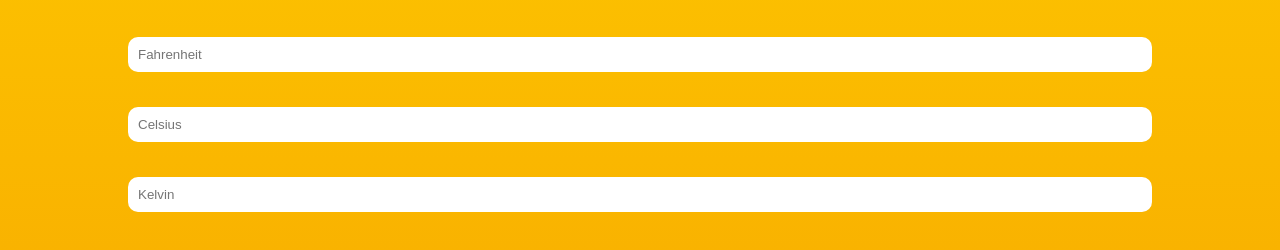
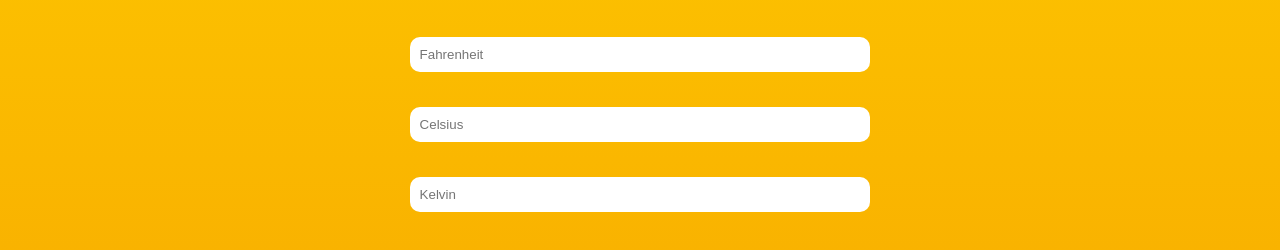
Before and after one commit to Bnjackson/temperature-converter-app, a plain HTML site: page index.html in a window 1280 px wide. Shown: the part 338-588 px from the top of the page. Drawn offline with Linux system fonts and the light colour scheme.

Commit message:
Update style.css

```diff
--- a/CSS/style.css
+++ b/CSS/style.css
@@ -39,3 +39,10 @@ TEMPERATURE CONVERTER
     border-radius: 10px;
     border-style: none;
 }
+
+@media only screen and (min-width: 1000px) {
+    .container {
+        width: 45%;
+        margin: 0 auto;
+    }
+}
```
